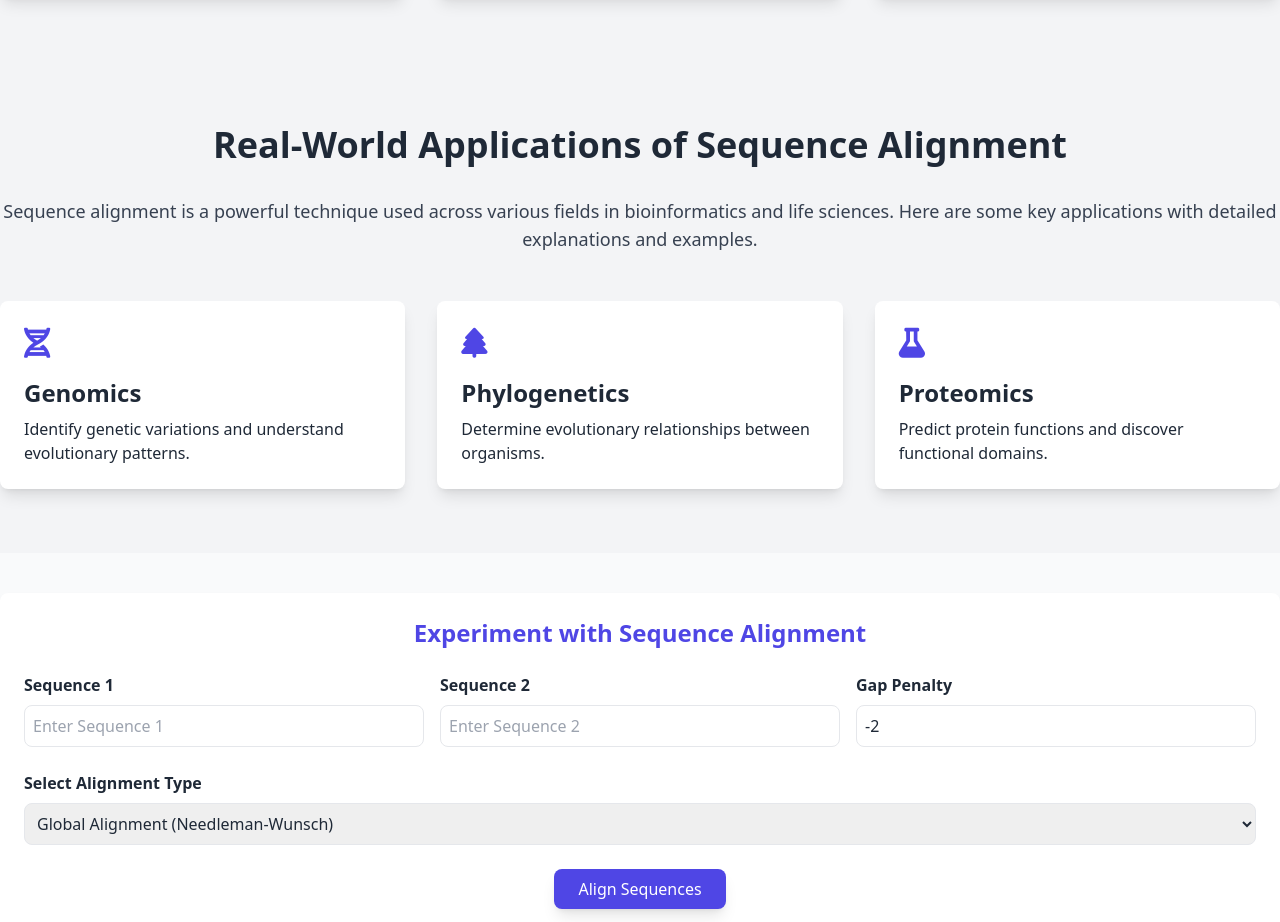
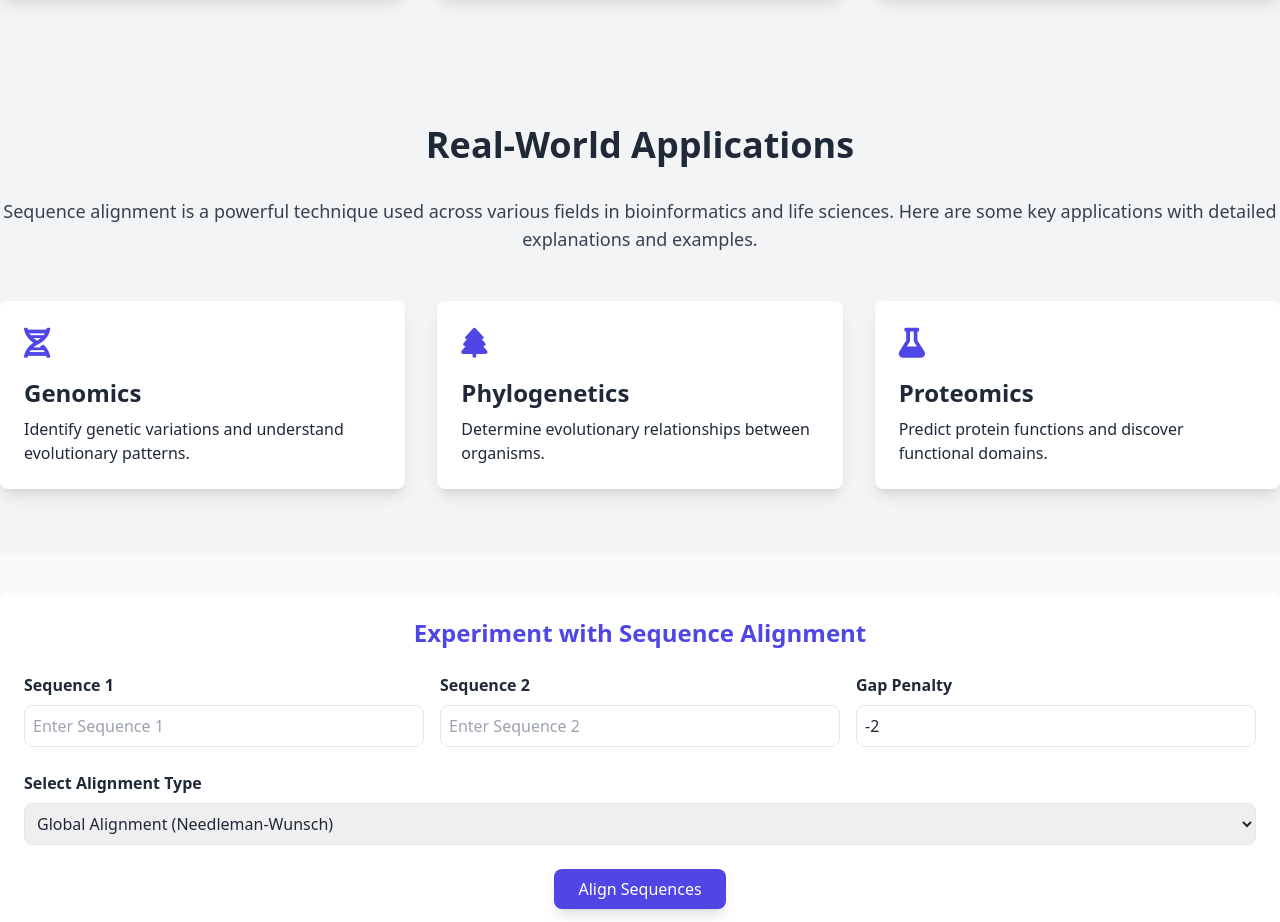
Before and after one commit to shashanka2a/sequence-alignment, a plain HTML site: page index.html in a window 1280 px wide. Shown: the part 1143-2065 px from the top of the page. Drawn offline with nearby package versions, Linux system fonts and the light colour scheme.

Commit message:
Update index.html

```diff
--- a/index.html
+++ b/index.html
@@ -123,7 +123,7 @@
 <!-- Real-World Applications Section -->
 <section id="applications" class="py-16 bg-gray-100">
   <div class="container mx-auto text-center">
-    <h3 class="text-4xl font-bold mb-8">Real-World Applications of Sequence Alignment</h3>
+    <h3 class="text-4xl font-bold mb-8">Real-World Applications</h3>
     <p class="text-lg mb-12 text-gray-700">
       Sequence alignment is a powerful technique used across various fields in bioinformatics and life sciences. Here are some key applications with detailed explanations and examples.
     </p>
```
